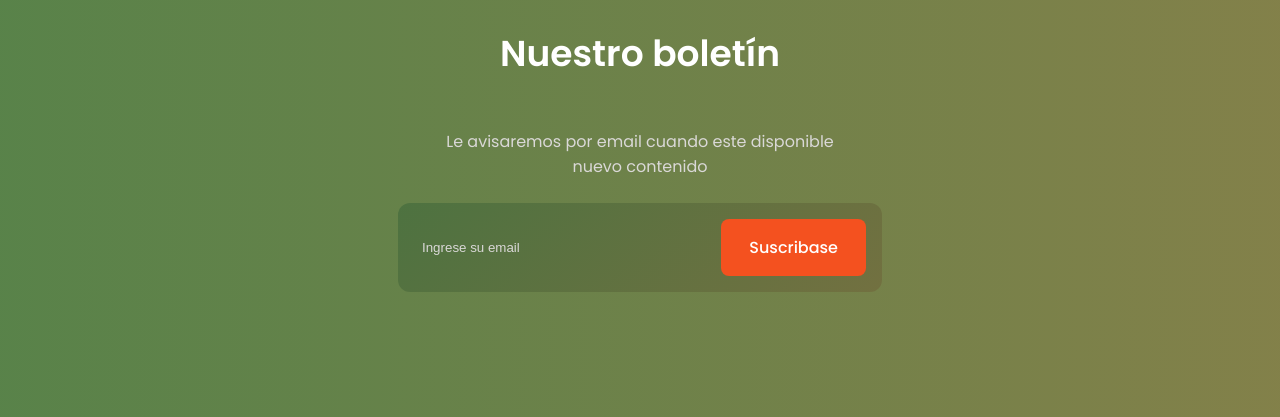
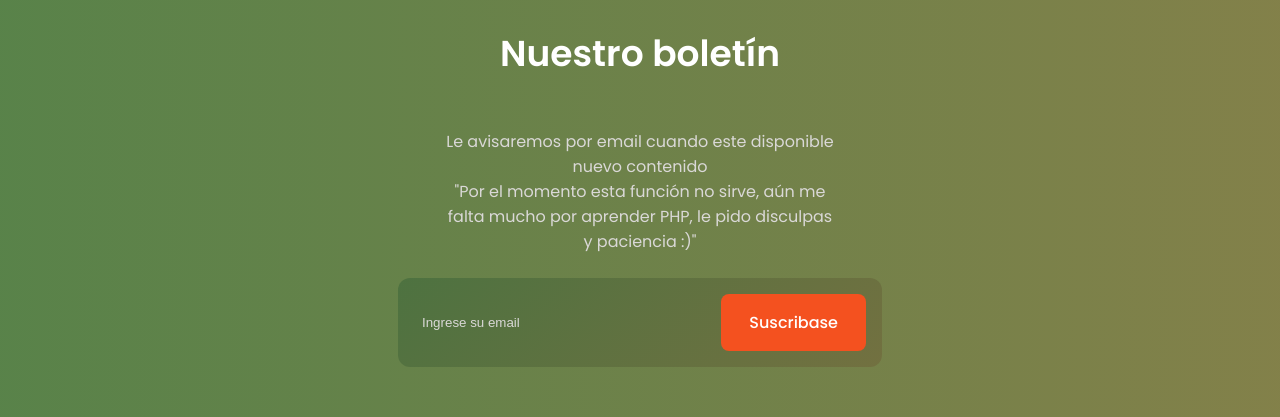
Before and after one commit to Mike538/c-for-idiots, a plain HTML site: page index.html in a window 1280 px wide. Shown: the part 1980-2397 px from the top of the page. Drawn offline with nearby package versions, Linux system fonts and the light colour scheme.

Commit message:
Update index.html

```diff
--- a/index.html
+++ b/index.html
@@ -418,7 +418,7 @@
                 <div class="newsletter__container container">
                     <h2 class="section__title">Nuestro boletín</h2>
                     <p class="newsletter__description">
-                        Le avisaremos por email cuando este disponible nuevo contenido
+                        Le avisaremos por email cuando este disponible nuevo contenido <br>"Por el momento esta función no sirve, aún me falta mucho por aprender PHP, le pido disculpas y paciencia :)"
                     </p>
 
                     <form action="" class="newsletter__form">
```
